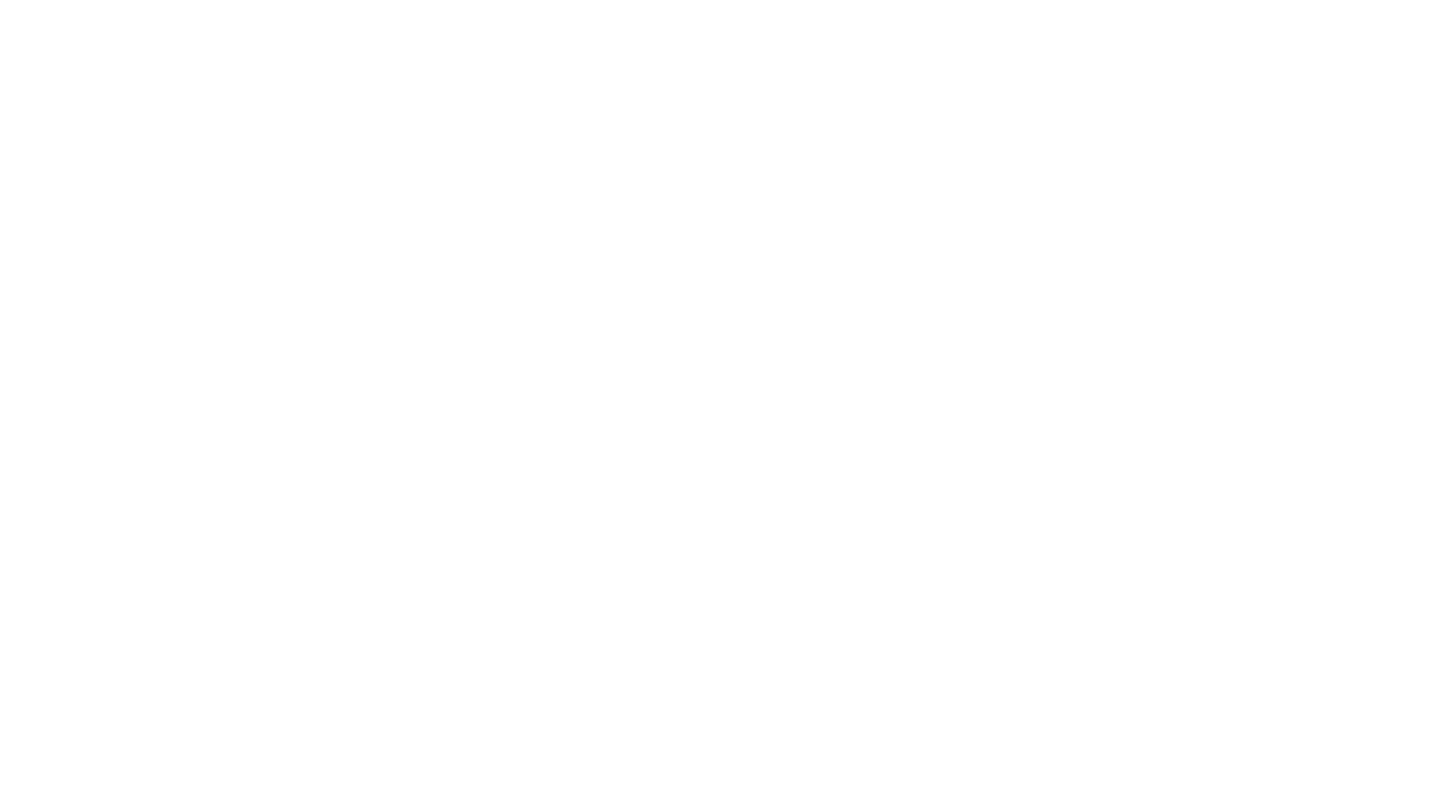
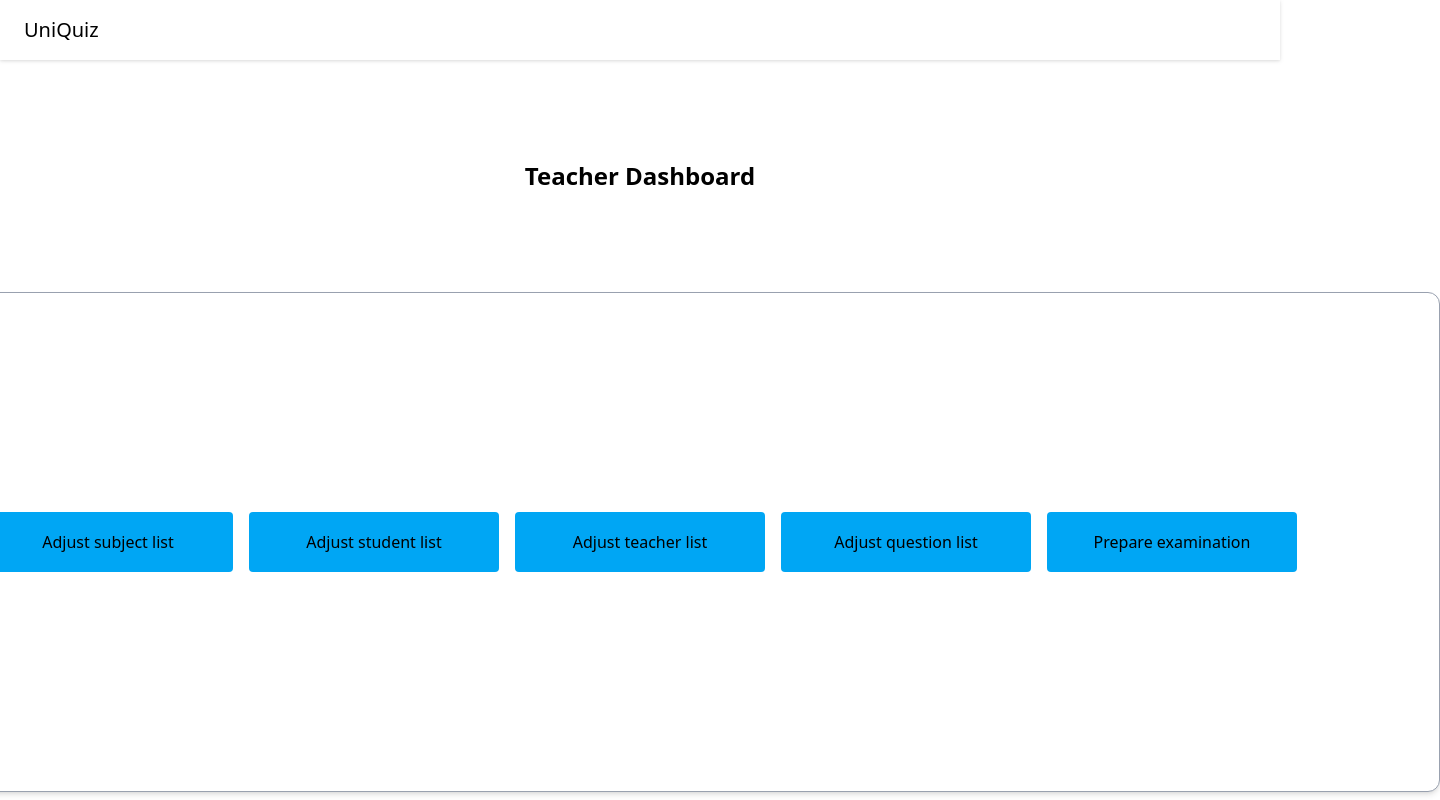
Before and after one commit to kodomotachi/UniQuiz, a React (Vite) app: page /teacher-dashboard in a window 1280 px wide. Before the commit this address had no page. Shown: the whole page, 1440 px wide, since content can reach past the window. Built offline with nearby package versions, Linux system fonts and the light colour scheme.

Commit message:
add buttons

```diff
--- a/src/App.jsx
+++ b/src/App.jsx
@@ -5,14 +5,27 @@ import SignIn from './pages/SignIn';
 import SignUp from './pages/SignUp';
 import './index.css'
 import TeacherDashboard from './pages/TeacherDashboard';
+import AdjustSubjectList from './pages/Teacher/AdjustSubjectList';
+import AdjustStudentList from './pages/Teacher/AdjustStudentList';
+import AdjustTeacherList from './pages/Teacher/AdjustTeacherList';
+import AdjustQuestionList from './pages/Teacher/AdjustQuestionList';
+import PrepareExamination from './pages/Teacher/PrepareExamination';
+import TeacherDashboardButton from './pages/TeacherDashboardButton';
 
-function App() {
-  return (
+function App() {  return (
     <BrowserRouter>
       <Routes>
+        <Route path="/" element={<TeacherDashboardButton />} />
         <Route path="/signin" element={<SignIn />} />
         <Route path="/signup" element={<SignUp />} />
-        <Route path="/teacher_dashboard" element={<TeacherDashboard />} />
+        <Route path="/teacher-dashboard" element={<TeacherDashboard />}>
+          <Route index element={<TeacherDashboardButton />} />
+          <Route path="adjust-subject-list" element={<AdjustSubjectList />} />
+          <Route path="adjust-student-list" element={<AdjustStudentList />} />
+          <Route path="adjust-teacher-list" element={<AdjustTeacherList />} />
+          <Route path="adjust-question-list" element={<AdjustQuestionList />} />
+          <Route path="prepare-examination" element={<PrepareExamination />} />
+        </Route>
       </Routes>
     </BrowserRouter>
   );
--- /dev/null
+++ b/src/pages/Teacher/AdjustQuestionList.jsx
@@ -0,0 +1,5 @@
+export default function AdjustQuestionList() {
+	return (
+		<></>
+	);
+}
--- /dev/null
+++ b/src/pages/Teacher/AdjustStudentList.jsx
@@ -0,0 +1,5 @@
+export default function AdjustStudentList() {
+	return (
+		<></>
+	);
+}
--- /dev/null
+++ b/src/pages/Teacher/AdjustSubjectList.jsx
@@ -0,0 +1,13 @@
+import { useEffect } from "react";
+
+export default function AdjustSubjectList() {
+	useEffect(() => {
+		document.title = "check";
+	}, []);
+
+	return (
+		<div className="w-10 h-10 bg-blue-500">
+			<h1>Hi chat</h1>
+		</div>
+	);
+}
--- /dev/null
+++ b/src/pages/Teacher/AdjustTeacherList.jsx
@@ -0,0 +1,5 @@
+export default function AdjustTeacherList() {
+	return (
+		<></>
+	);
+}
--- /dev/null
+++ b/src/pages/Teacher/PrepareExamination.jsx
@@ -0,0 +1,5 @@
+export default function PrepareExamination() {
+	return (
+		<></>
+	);
+}
--- a/src/pages/TeacherDashboard.jsx
+++ b/src/pages/TeacherDashboard.jsx
@@ -1,30 +1,16 @@
+import { useEffect } from "react";
 import NavBar from "../components/NavBar/NavBar";
+import { Link, Outlet } from "react-router-dom";
 
 export default function TeacherDashboard() {
+	useEffect(() => {
+		document.title = "Teacher dashboard";
+	}, []);
+
 	return (
 		<>
 			<NavBar />
-			<div className="flex items-center justify-center h-screen">
-				<div className="flex items-center justify-center border border-gray-400 bg-white rounded-xl px-10 py-2 shadow-md w-full h-[500px] mx-[30px]">
-					<div className="grid grid-cols-5 gap-4">
-						<button className="w-[300px] h-[60px] bg-sky-500 rounded hover:ring-4 hover:ring-black transition duration-200 outline-none">
-							Adjust subject list
-						</button>
-						<button className="w-[300px] h-[60px] bg-sky-500 rounded hover:ring-4 hover:ring-black transition duration-200 outline-none">
-							Adjust student list
-						</button>
-						<button className="w-[300px] h-[60px] bg-sky-500 rounded hover:ring-4 hover:ring-black transition duration-200 outline-none">
-							Adjust teacher list
-						</button>
-						<button className="w-[300px] h-[60px] bg-sky-500 rounded hover:ring-4 hover:ring-black transition duration-200 outline-none">
-							Adjust question list
-						</button>
-						<button className="w-[300px] h-[60px] bg-sky-500 rounded hover:ring-4 hover:ring-black transition duration-200 outline-none">
-							Prepare examination
-						</button>
-					</div>
-				</div>
-			</div>
+			<Outlet />
 		</>
 	);
 }
--- /dev/null
+++ b/src/pages/TeacherDashboardButton.jsx
@@ -0,0 +1,42 @@
+import { Link } from "react-router-dom";
+
+export default function TeacherDashboardButton() {
+	return (
+		<div className="flex flex-col items-center justify-center min-h-fit">
+			<div className="my-[100px]">
+				<p className="text-2xl font-semibold">
+					Teacher Dashboard
+				</p>
+			</div>
+			<div className="flex items-center justify-center border border-gray-400 bg-white rounded-xl px-10 py-2 shadow-md w-400 h-[500px] mx-[30px]">
+				<div className="grid grid-cols-5 gap-4">
+					<Link to="/teacher-dashboard/adjust-subject-list">
+						<button className="w-[250px] h-[60px] bg-sky-500 rounded hover:ring-2 hover:ring-black transition duration-200 outline-none">
+							Adjust subject list
+						</button>
+					</Link>
+					<Link to="/teacher-dashboard/adjust-student-list">
+						<button className="w-[250px] h-[60px] bg-sky-500 rounded hover:ring-2 hover:ring-black transition duration-200 outline-none">
+							Adjust student list
+						</button>
+					</Link>
+					<Link to="/teacher-dashboard/adjust-teacher-list">
+						<button className="w-[250px] h-[60px] bg-sky-500 rounded hover:ring-2 hover:ring-black transition duration-200 outline-none">
+							Adjust teacher list
+						</button>
+					</Link>
+					<Link to="/teacher-dashboard/adjust-question-list">
+						<button className="w-[250px] h-[60px] bg-sky-500 rounded hover:ring-2 hover:ring-black transition duration-200 outline-none">
+							Adjust question list
+						</button>
+					</Link>
+					<Link to="/teacher-dashboard/prepare-examination">
+						<button className="w-[250px] h-[60px] bg-sky-500 rounded hover:ring-2 hover:ring-black transition duration-200 outline-none">
+							Prepare examination
+						</button>
+					</Link>
+				</div>
+			</div>
+		</div>
+	);
+}
```
